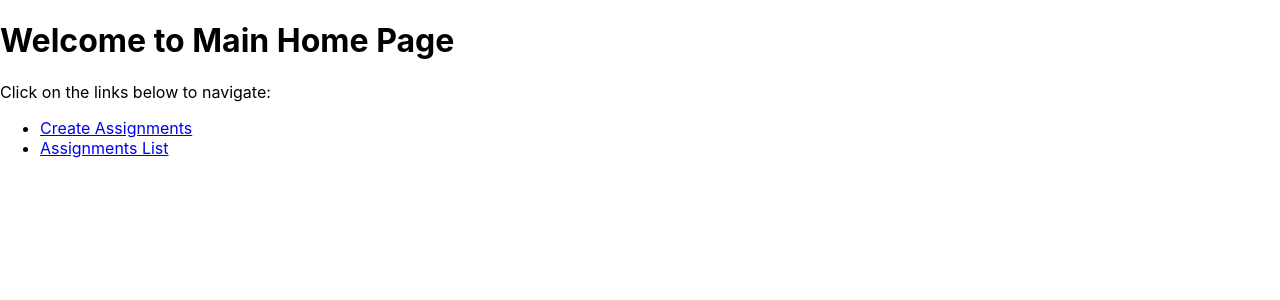
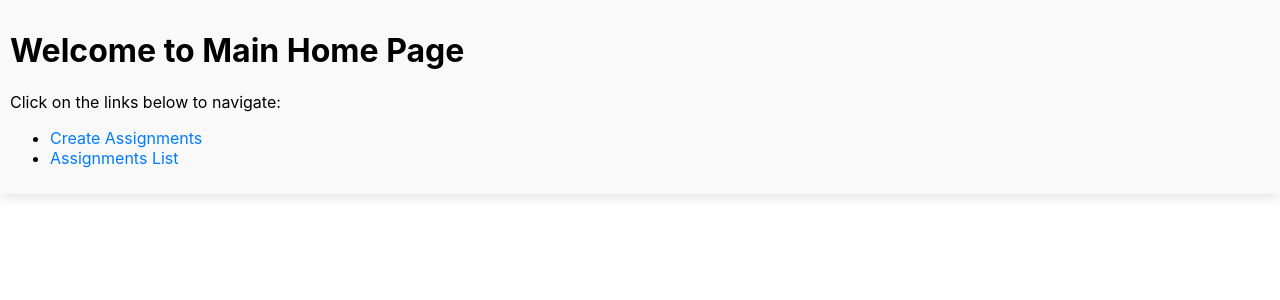
Before and after one commit to pghdeveloper/assignments-app, a React (Create React App) app: page / in a window 1280 px wide. Shown: the top 300 px of the page. Built offline with nearby package versions, Linux system fonts and the light colour scheme.

Commit message:
Improved the look of it by using css

```diff
--- a/src/components/CreateAssignmentForm.js
+++ b/src/components/CreateAssignmentForm.js
@@ -1,5 +1,6 @@
 import React, { useState } from 'react';
 import axios from 'axios';
+import '../css/AssignmentForm.css';
 
 const CreateAssignmentForm = () => {
   const [assignment, setAssignment] = useState({
--- /dev/null
+++ b/src/css/AssignmentForm.css
@@ -0,0 +1,63 @@
+/* General styling */
+input[type="text"],
+input[type="checkbox"],
+button {
+  margin: 5px;
+}
+
+table {
+  width: 100%;
+  border-collapse: collapse;
+  margin-top: 60px;
+}
+
+th,
+td {
+  padding: 10px;
+  text-align: left;
+  border: 1px solid #ccc;
+}
+
+th {
+  background-color: #f2f2f2;
+}
+
+a {
+  color: #007bff;
+  text-decoration: none;
+}
+
+a:hover {
+  text-decoration: underline;
+}
+
+/* Modal styling */
+div > div:first-child {
+    position: fixed; /* Fixed position */
+    top: 0;          /* Stick to the top */
+    left: 0;         /* Stick to the left */
+    right: 0;        /* Stretch to the right */
+    background-color: #f9f9f9; /* Background color */
+    padding: 10px;   /* Some padding */
+    box-shadow: 0px 4px 10px rgba(0, 0, 0, 0.1); /* Add some shadow */
+    z-index: 1000;   /* Ensure it's above other content */
+  }
+
+  #assignee {
+    padding: 8px;
+    border: 1px solid #ccc;
+    border-radius: 3px;
+  }
+
+  button {
+    padding: 8px 12px;
+    border: none;
+    background-color: #007bff;
+    color: #fff;
+    cursor: pointer;
+    transition: background-color 0.3s;
+  }
+
+  button:hover {
+    background-color: #0056b3;
+  }
```
Also changed, not shown: src/components/GetAssignmentsForm.js (+1 -37 lines).
